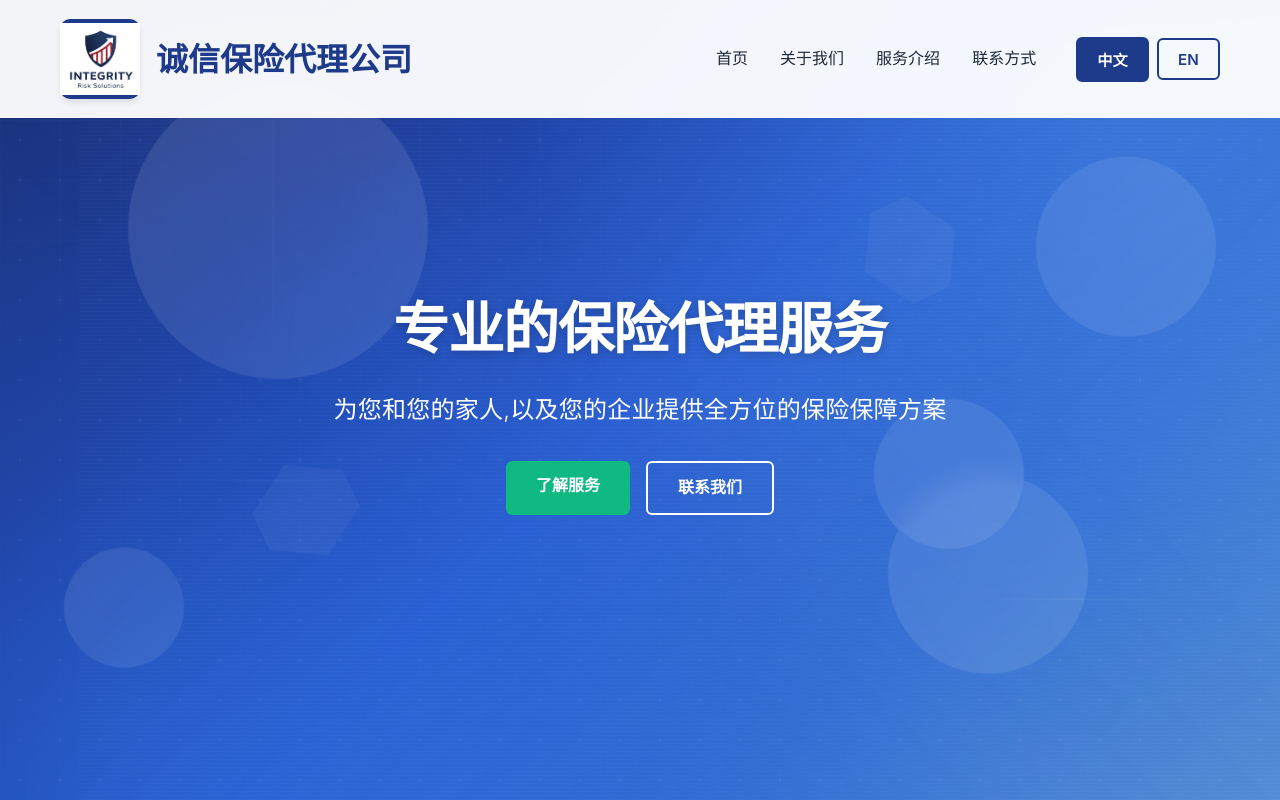
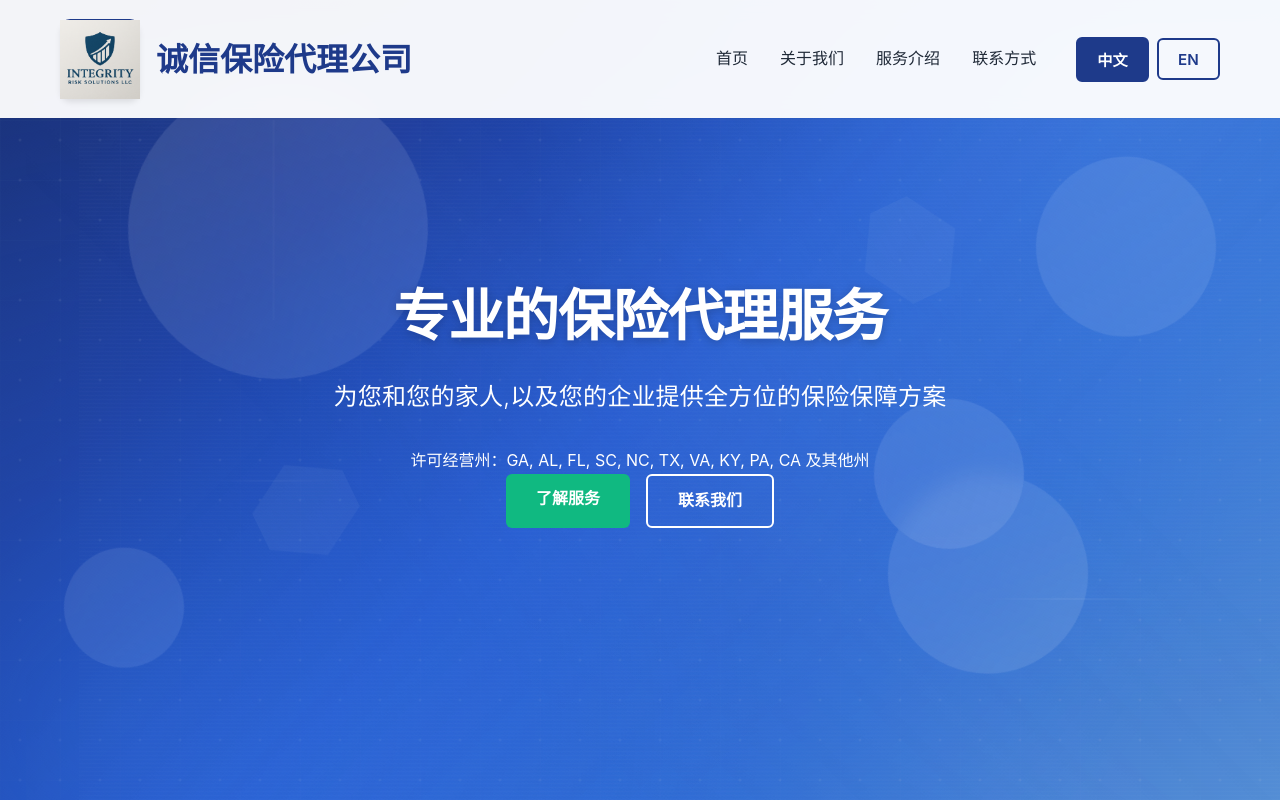
Before and after one commit to Chaor-irsins/ins-agc, a plain HTML site: page index.html in a window 1280 px wide. Shown: the top 800 px of the page. Drawn offline with Linux system fonts and the light colour scheme.

Commit message:
Add files via upload
Licensed in ...

```diff
--- a/index.html
+++ b/index.html
@@ -16,7 +16,7 @@
                 <div class="logo" title="公司Logo">
                     <!-- 这里可以替换为实际的logo图片 -->
                     <!-- <img src="assets/images/logo.png" alt="Logo" style="width: 100%; height: 100%; object-fit: contain;"> -->
-                    <img src="assets/images/Logo.png" alt="Logo" style="width: 100%; height: 100%; object-fit: contain;">
+                    <img src="assets/images/Logo.jpg" alt="Logo" style="width: 100%; height: 100%; object-fit: contain;">
                 </div>
                 <h2 id="companyName">诚信保险代理公司</h2>
             </div>
@@ -57,6 +57,7 @@
             <div class="hero-content">
                 <h1 class="hero-title" data-i18n="hero.title">专业的保险代理服务</h1>
                 <p class="hero-subtitle" data-i18n="hero.subtitle">为您和您的家人,以及您的企业提供全方位的保险保障方案</p>
+                <p class="hero-license" data-i18n="hero.license">Licensed in GA, AL, FL, SC, NC, TX, VA, KY, PA, CA & Additional States</p>
                 <div class="hero-buttons">
                     <a href="#services" class="btn btn-primary" data-i18n="hero.btnServices">了解服务</a>
                     <a href="#contact" class="btn btn-secondary" data-i18n="hero.btnContact">联系我们</a>
@@ -174,14 +175,14 @@
                         <div class="contact-icon">📍</div>
                         <div class="contact-details">
                             <h3>地址</h3>
-                            <p>3855 Postal Dr, Ste 110, Duluth GA 30096</p>
+                            <p>请填写您的公司地址</p>
                         </div>
                     </div>
                     <div class="contact-item">
                         <div class="contact-icon">📞</div>
                         <div class="contact-details">
                             <h3>电话</h3>
-                            <p>678-557-9299</p>
+                            <p>XXX-XXX-XXXX</p>
                         </div>
                     </div>
                     <div class="contact-item">
--- a/scripts/i18n.js
+++ b/scripts/i18n.js
@@ -16,6 +16,7 @@ const translations = {
         hero: {
             title: '专业的保险代理服务',
             subtitle: '为您和您的家人,以及您的企业提供全方位的保险保障方案',
+            license: '许可经营州：GA, AL, FL, SC, NC, TX, VA, KY, PA, CA 及其他州',
             btnServices: '了解服务',
             btnContact: '联系我们'
         },
@@ -133,6 +134,7 @@ const translations = {
         hero: {
             title: 'Professional Insurance Agency Services',
             subtitle: 'Comprehensive insurance solutions for you, your family, and your business',
+            license: 'Licensed in GA, AL, FL, SC, NC, TX, VA, KY, PA, CA & Additional States',
             btnServices: 'Our Services',
             btnContact: 'Contact Us'
         },
@@ -287,8 +289,10 @@ function updatePageLanguage() {
     // 更新Hero部分
     const heroTitle = document.querySelector('.hero-title');
     const heroSubtitle = document.querySelector('.hero-subtitle');
+    const heroLicense = document.querySelector('.hero-license');
     if (heroTitle) heroTitle.textContent = t.hero.title;
     if (heroSubtitle) heroSubtitle.textContent = t.hero.subtitle;
+    if (heroLicense) heroLicense.textContent = t.hero.license;
 
     const btnServices = document.querySelector('.hero-buttons .btn-primary');
     const btnContact = document.querySelector('.hero-buttons .btn-secondary');
```
